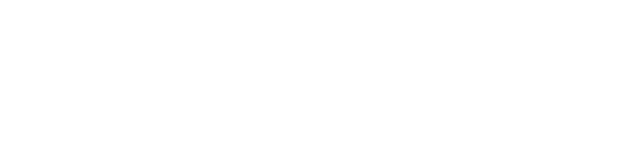
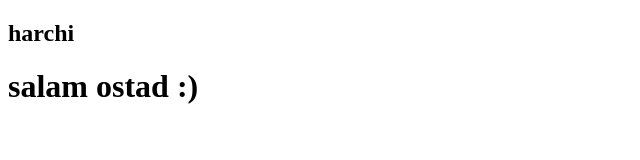
Before and after one commit to faridhash26/front-9804, a plain HTML site: page index.html in a window 1280 px wide. Shown: the whole page, without its empty margins (0-640 px from the left). Drawn offline with Linux system fonts and the light colour scheme.

Commit message:
any change

```diff
--- a/index.html
+++ b/index.html
@@ -5,6 +5,7 @@
     <title>Title</title>
 </head>
 <body>
-
+<h2>harchi </h2>
+<h1>salam ostad :)</h1>
 </body>
 </html>
```
